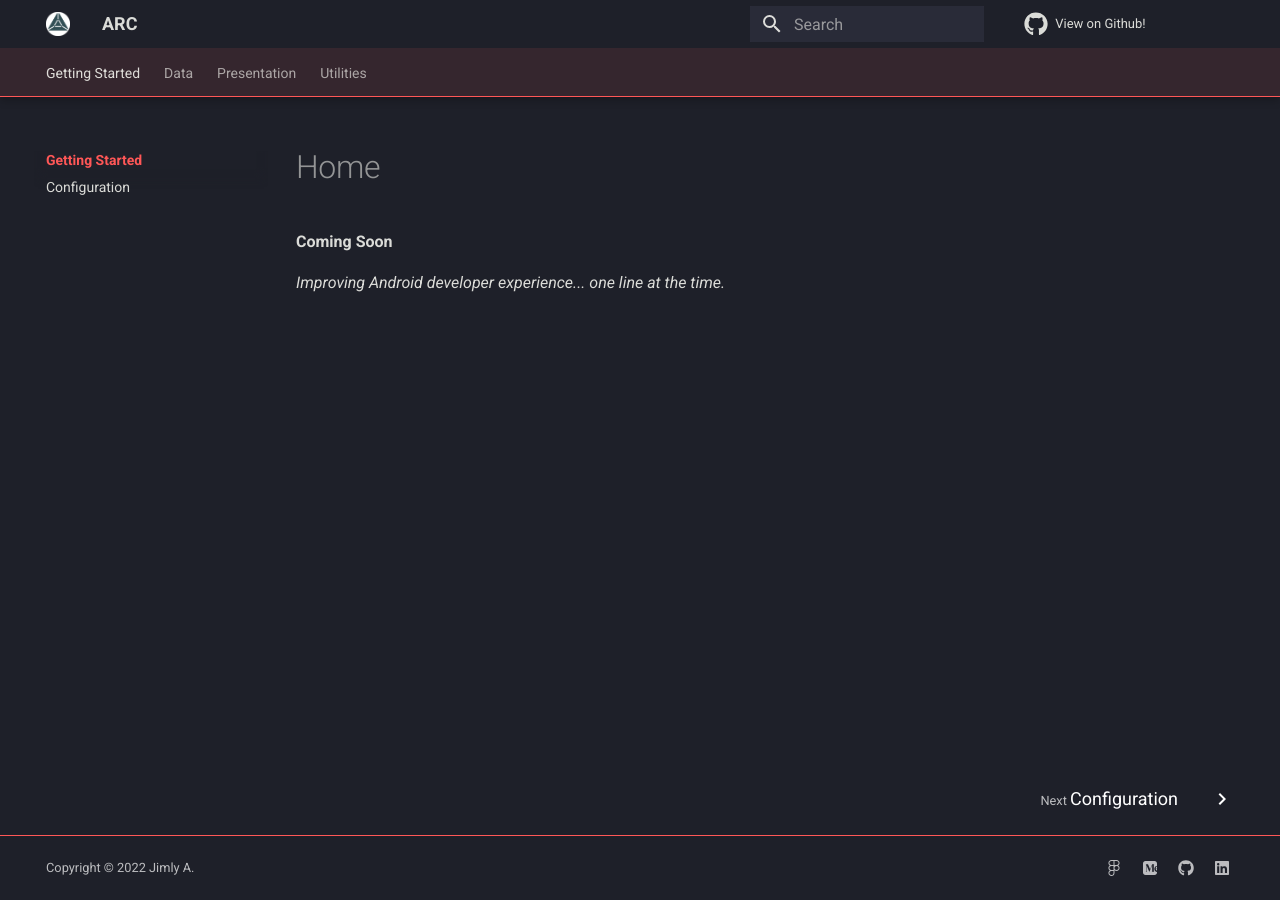
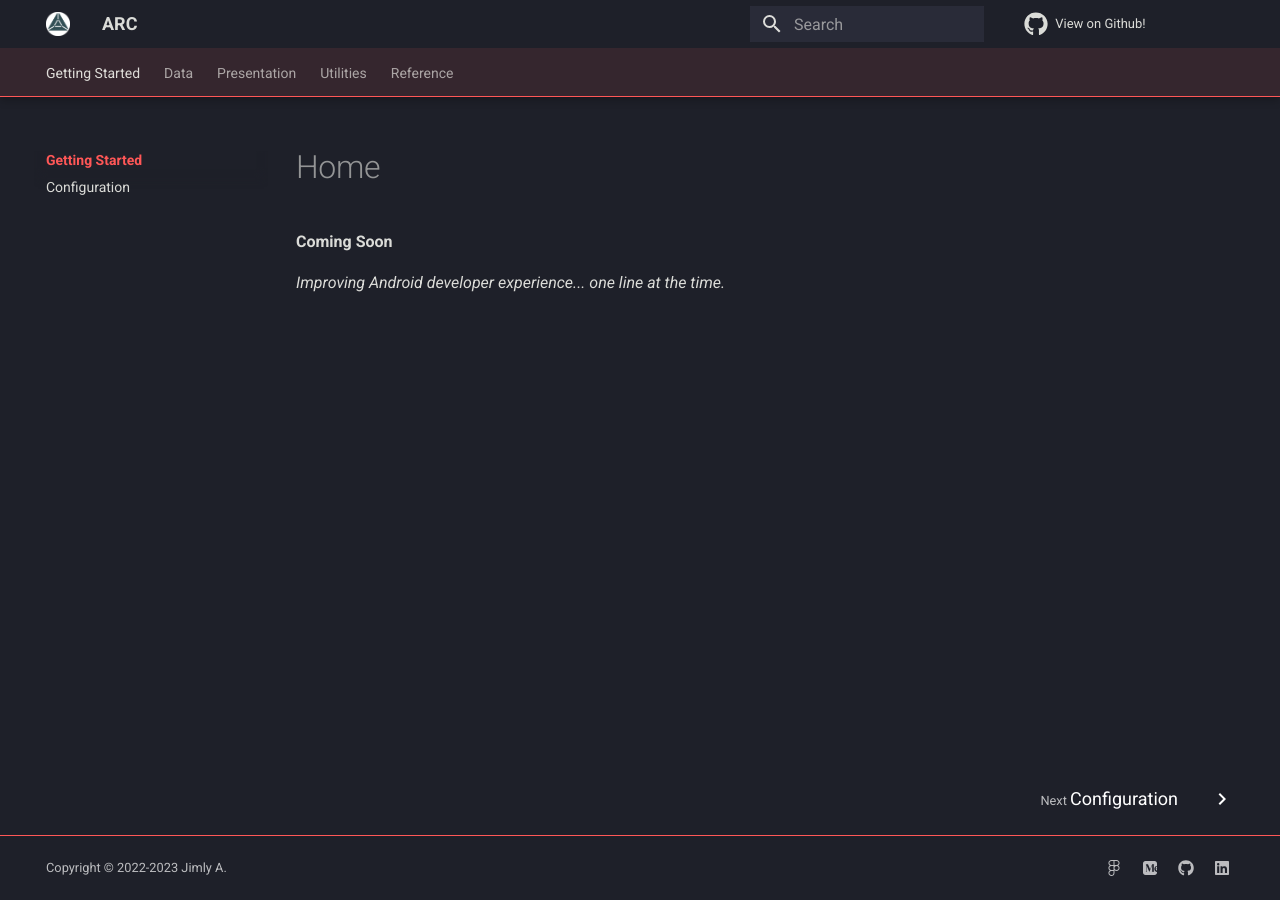
Before and after one commit to jimlyas/arc, an MkDocs documentation site: the page built from docs/src/index.md, in a window 1280 px wide. Built offline with MkDocs 1.6.1 and Material for MkDocs 9.7.7, drawn with Linux system fonts in a browser that asks for light colours; comment, search, counter and statistics services are not loaded.

Commit message:
documentation: setup reference link to documentation

```diff
--- a/mkdocs.yml
+++ b/mkdocs.yml
@@ -5,7 +5,7 @@ site_description: ARC is collection of helpful implementation for Android applic
 repo_url: https://github.com/jimlyas/arc
 repo_name: View on Github!
 copyright: |
-  Copyright &copy; 2022 <a href="https://github.com/jimlyas"  target="_blank" rel="noopener">Jimly A.</a>
+  Copyright &copy; 2022-2023 <a href="https://github.com/jimlyas"  target="_blank" rel="noopener">Jimly A.</a>
 
 docs_dir: docs/src
 theme:
@@ -67,6 +67,7 @@ nav:
       - Introduction: presentation/introduction.md
   - Utilities:
       - Introduction: utilities/introduction.md
+  - Reference: reference/index.html
 
 markdown_extensions:
   - abbr
```
Also changed, not shown: 2 other files.
